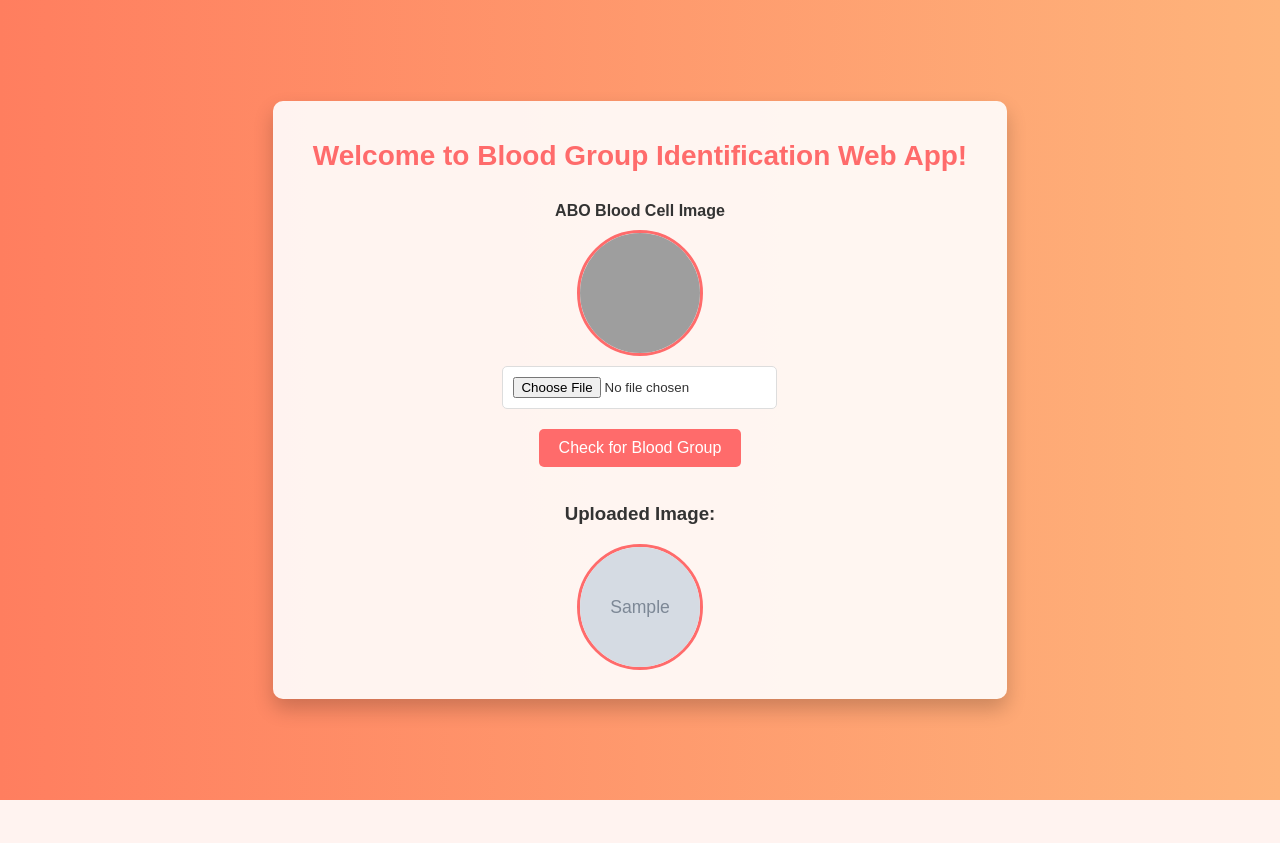
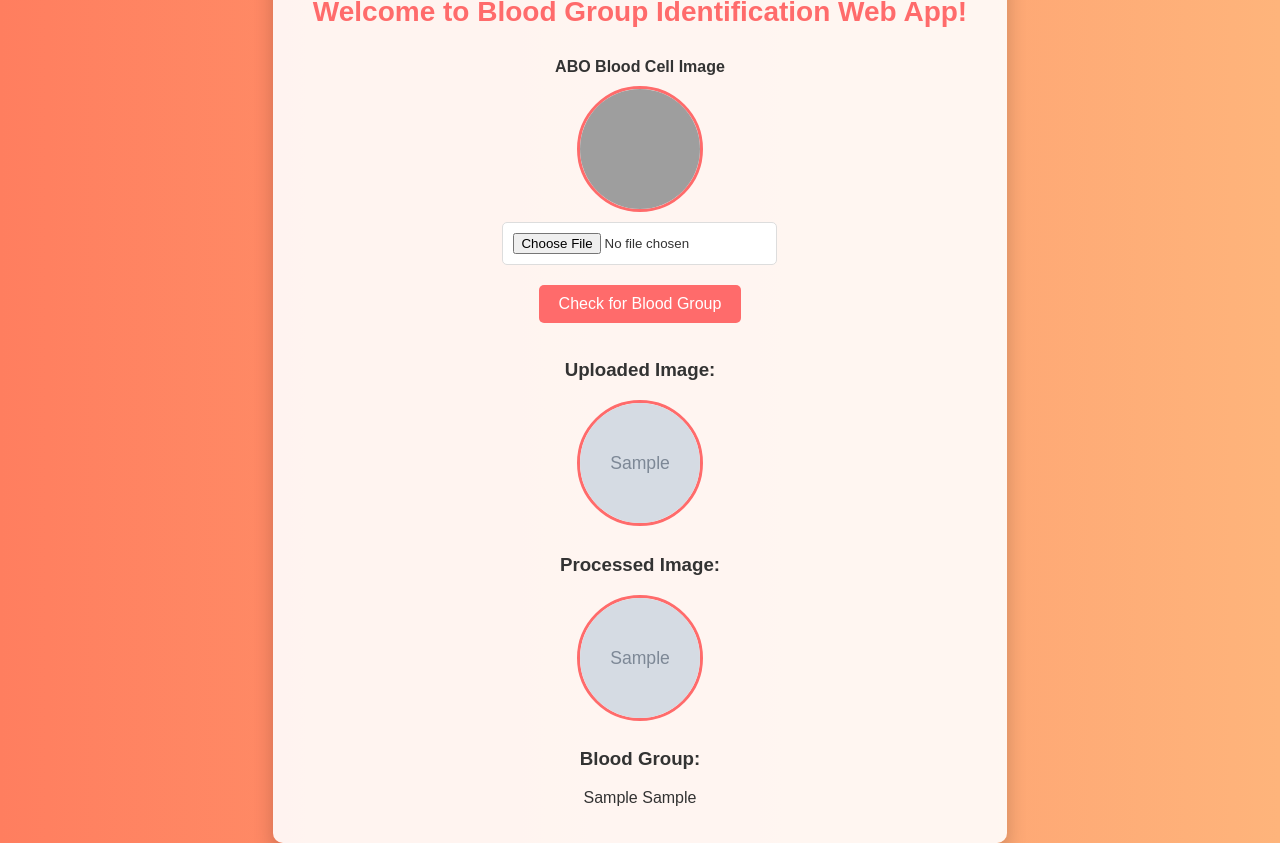
Before and after one commit to sumathi1205/Infosys_project, a Django app: template demopage/templates/profile.html in a window 1280 px wide. Before the commit the page ends 800 px from the top, so only its background shows below. Run offline with Django 5.2, Linux system fonts and the light colour scheme; the template is opened without the code that fills it: most values are stand-ins (such as "Sample title", 1, 10 or a date in 2020); grey boxes marked "Sample" are stand-in pictures; grey boxes are pictures that could not be loaded.

Commit message:
Update profile.html

```diff
--- a/demopage/templates/profile.html
+++ b/demopage/templates/profile.html
@@ -107,6 +107,16 @@
         {% endif %}
 
         </div>
+        <div>
+            <h3>Processed Image:</h3>
+            {% if processed_img %}
+                <img src="{{ processed_img }}" alt="Processed Blood Cell Image" class="uploaded-image">
+            {% endif %}
+        </div>
+        <div>
+            <h3>Blood Group:</h3>
+            <p>{{ blood_type }} {{ rh_factor }}</p>
+        </div>
     </div>
 </body>
 </html>
```
